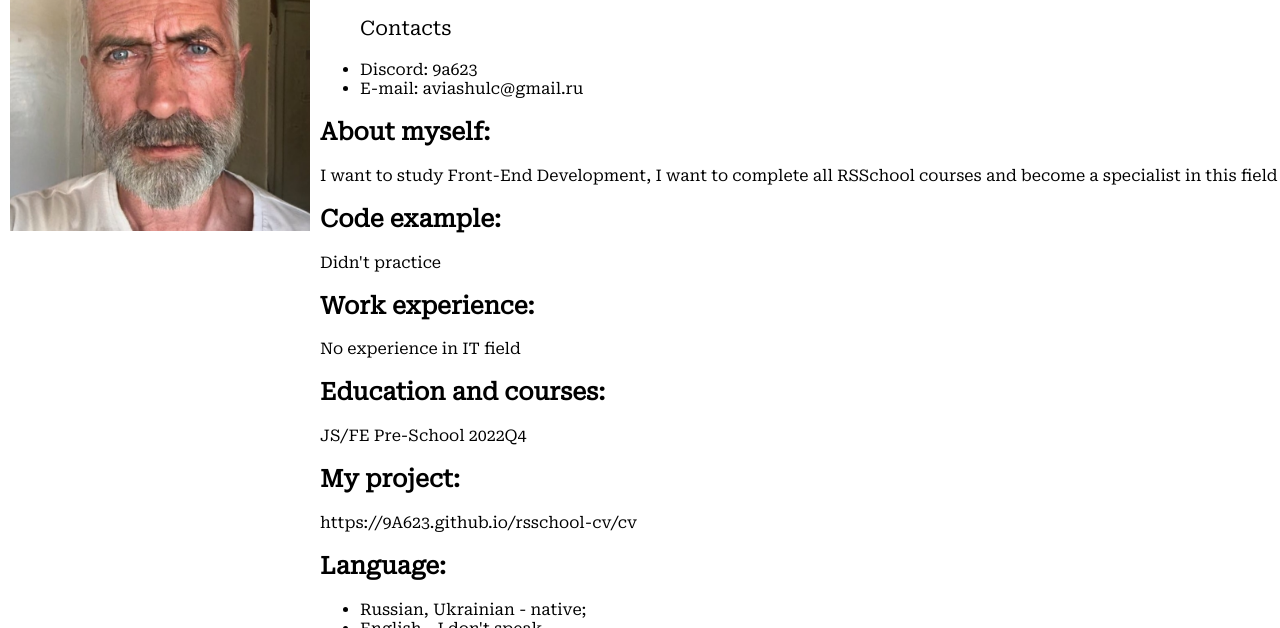
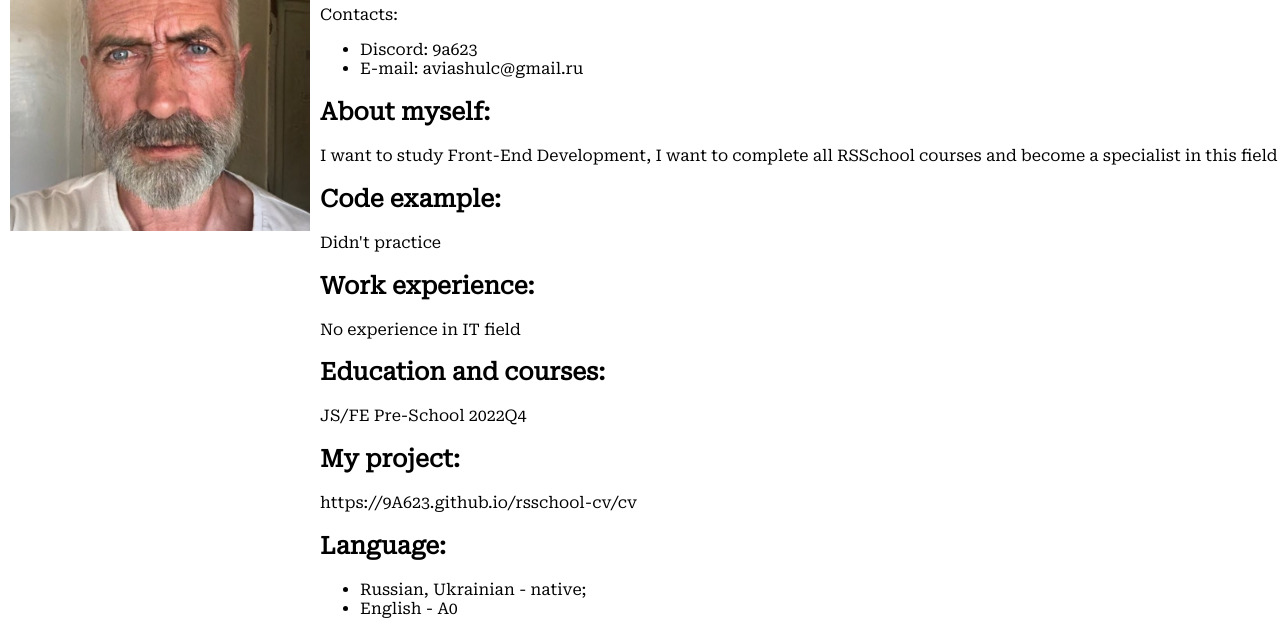
Before and after one commit to 9A623/rsschool-cv, a plain HTML site: page index.html in a window 1280 px wide. Shown: the part 168-796 px from the top of the page. Drawn offline with Linux system fonts and the light colour scheme.

Commit message:
fix: validator error exception

```diff
--- a/index.html
+++ b/index.html
@@ -9,10 +9,9 @@
     <meta name="viewport" content="width=device-width, initial-scale=1.0">
     <title>CV</title>
     <link rel="stylesheet" href="style.css">
-    <link rel="icon" href="assets/img/Favicon CV.ico">
+    <link rel="icon" href="assets/img/FaviconCV.ico">
 </head>
 <body class="body">
-    <section>
     <header>
         <div>
             <nav>
@@ -30,12 +29,13 @@
     </header>
     <main class="main-container">
         <div class="avatar">
-                <img src="assets/img/My foto.jpg" alt="avatar" width="300">
+                <img src="assets/img/Myfoto.jpg" alt="avatar" width="300">
             </div>
         <div class="container">
             <section class="section" id="contacts">
                 <h1 class="section-title">Aleksandr Shpanko</h1>
-                <ul><p class="contacts">Contacts</p>
+                <p>Contacts:</p>
+                <ul>
                     <li>Discord: 9a623</li>
                     <li>E-mail: aviashulc@gmail.ru</li>
                 </ul>
@@ -64,10 +64,11 @@
                 <h2>Language:</h2>
                 <ul>
                     <li>Russian, Ukrainian - native;</li>
-                    <li>English - I don't speak.</li>
+                    <li>English - A0</li>
+                </ul>
             </section>
         </div>
-    </main class="main-container">
+    </main>
     <footer class="footer">
         <div>
             <p>2022</p>
@@ -80,5 +81,4 @@
         </div>
     </footer>
 </body>
-</section>
 </html>
--- a/style.css
+++ b/style.css
@@ -5,9 +5,6 @@ body {
   display: flex;
   flex-direction: column;
   justify-content: space-between;
-}
-.contacts {
-  font-size: 20px;
 }
 .nav-list {
   display: flex;
```
Also changed, not shown: assets/img/FaviconCV.ico (renamed from assets/img/Favicon CV.ico), assets/img/Myfoto.jpg (renamed from assets/img/My foto.jpg).
